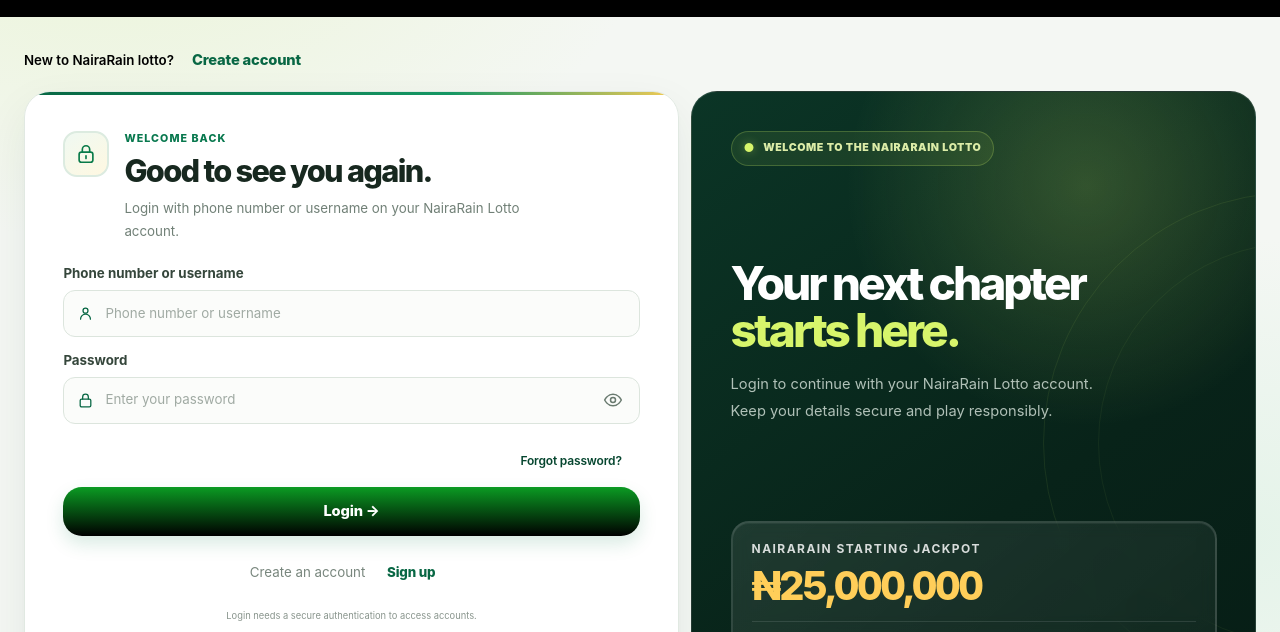
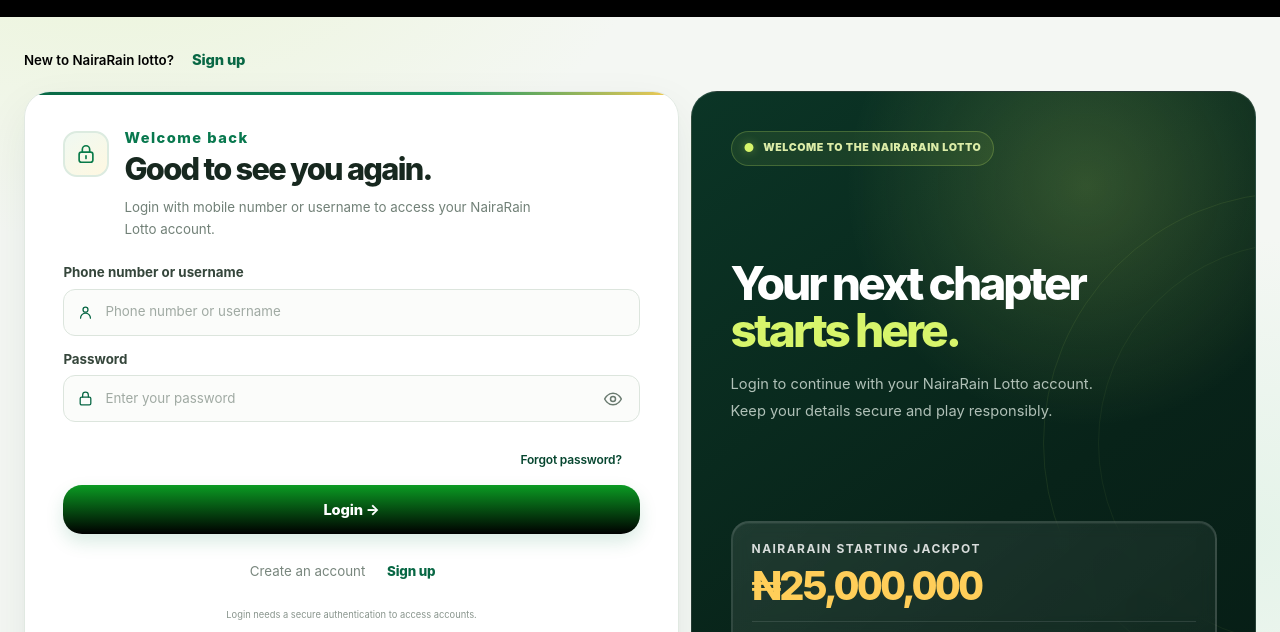
Before and after one commit to Gbemilaykay/NairaRainLotto, a website: page loginPage.html in a window 1280 px wide. Shown: the part 168-800 px from the top of the page. Drawn offline with Linux system fonts and the light colour scheme.

Commit message:
Add files via upload

```diff
--- a/loginPage.css
+++ b/loginPage.css
@@ -188,11 +188,13 @@ h1{
   margin-bottom:26px;
 }
 .eyebrow{
-  color:var(--green);
-  text-transform:uppercase;
-  letter-spacing:1.8px;
-  font-weight:900;
-  font-size:.72rem;
+  display:block;
+  color:#08784e;
+  font-size:11pt;
+  font-weight:800;
+  letter-spacing:.1em;
+  line-height:1;
+  /* text-transform:uppercase; */
 }
 .card h2{
   font-size:2rem;
@@ -901,15 +903,7 @@ button{
   width:22px;
   height:22px;
 }
-.eyebrow{
-  display:block;
-  color:#08784e;
-  font-size:8pt;
-  font-weight:800;
-  letter-spacing:.1em;
-  line-height:1.5;
-  text-transform:uppercase;
-}
+
 .card h2{
   margin:7px 0 9px;
   color:#17281f;
--- a/loginPage.html
+++ b/loginPage.html
@@ -233,7 +233,7 @@
         <div class="topbar">
             <div class="top-actions">
               <span class="top-prompt">New to NairaRain lotto?</span>
-              <button class="btn btn-outline" id="topSignIn" aria-label="Create a NairaRain account">Create account</button>
+              <button class="btn btn-outline" id="topSignIn" aria-label="Create a NairaRain account">Sign up</button>
             </div>
         </div>
           <main class="layout" id="mainLayout">
@@ -356,7 +356,7 @@
             <div class="card-head">
               <span class="eyebrow">Welcome back</span>
               <h2>Good to see you again.</h2>
-              <p class="sub">Login with phone number or username on your NairaRain Lotto account.</p>
+              <p class="sub">Login with mobile number or username to access your NairaRain Lotto account.</p>
             </div>
             <form id="signinForm" novalidate>
               <div class="field">
@@ -559,7 +559,7 @@
             const button=$('topSignIn');
             const signingIn=id==='signinStep';
             prompt.textContent=signingIn?'New to NairaRain lotto?':'Already registered?';
-            button.textContent=signingIn?'Create account':'Login';
+            button.textContent=signingIn?'Sign up':'Login';
             button.setAttribute('aria-label',signingIn?'Create a NairaRain account':'Login to NairaRain Lotto');
             document.title=signingIn?'NairaRain Lotto | LogIn':id==='signupStep'?'NairaRain Lotto | Create Account':'NairaRain Lotto | Account Verification';
             const kicker=$('promoKicker'), title=$('promoTitle'), description=$('promoDescription');
```
Also changed, not shown: SignupPage.html (+2 -2 lines).
